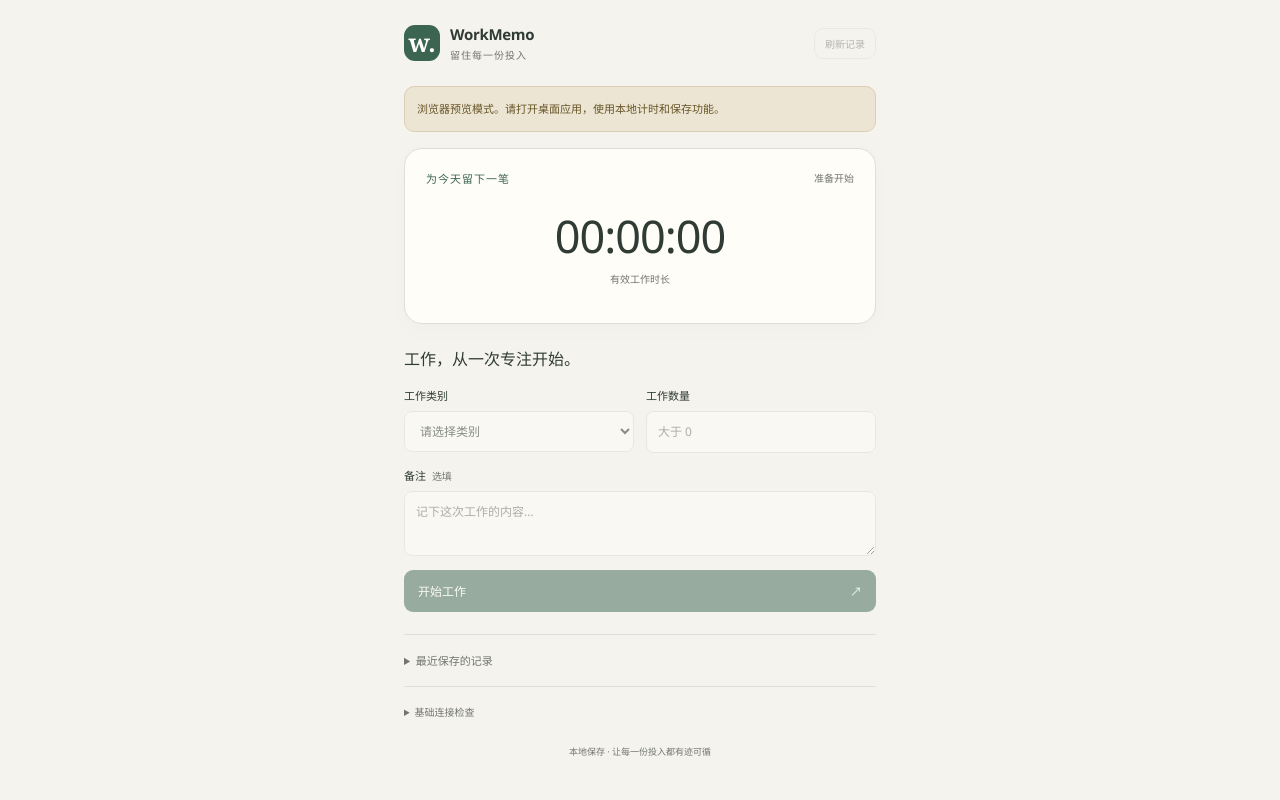
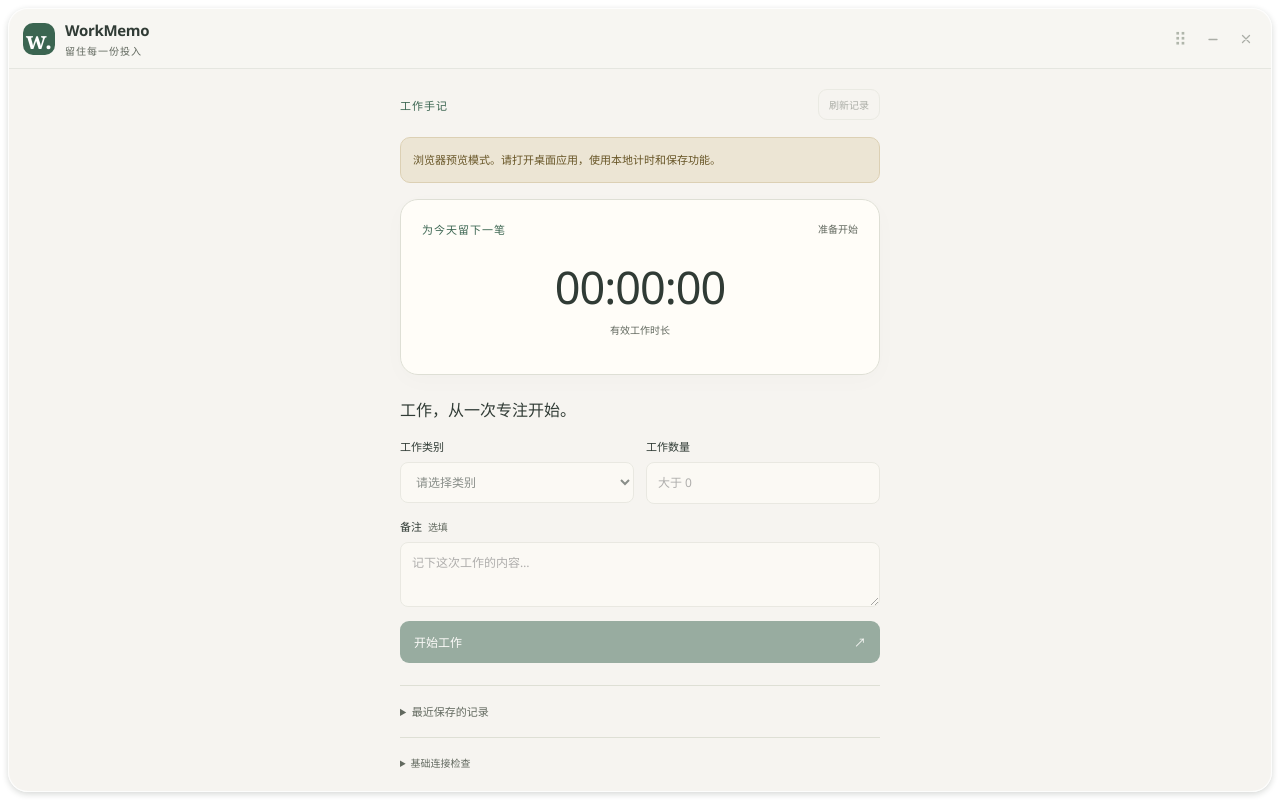
Before and after one commit to noharass/WorkMemo, a React (Vite) app: page / in a window 1280 px wide. Built offline with nearby package versions, Linux system fonts and the light colour scheme.

Commit message:
feat: add transparent frameless desktop window

```diff
--- a/index.html
+++ b/index.html
@@ -4,6 +4,7 @@
     <meta charset="UTF-8" />
     <meta name="viewport" content="width=device-width, initial-scale=1.0" />
     <title>WorkMemo</title>
+    <style>html, body, #root { margin: 0; background: transparent; }</style>
   </head>
 
   <body>
--- a/src/App.css
+++ b/src/App.css
@@ -1,25 +1,53 @@
 :root {
   font-family: "Segoe UI", "Microsoft YaHei UI", sans-serif;
   color: #303b35;
-  background: #f5f3ee;
+  background: transparent;
   font-synthesis: none;
   text-rendering: optimizeLegibility;
   -webkit-font-smoothing: antialiased;
-  --text-muted: #71766f;
+  --text-muted: #62695f;
   --accent: #3b6551;
   --line: #dedfd5;
-  --panel: #fffdf8;
+  --panel: rgb(255 253 248 / 94%);
   --error: #9b4034;
+  --window-background: rgb(245 243 238 / 88%);
+  --window-border: rgb(255 255 255 / 78%);
+  --window-radius: 20px;
 }
 * { box-sizing: border-box; }
-body { margin: 0; min-width: 320px; }
+html, body, #root { width: 100%; height: 100%; margin: 0; background: transparent; }
+body { overflow: hidden; }
 button, input, select, textarea { font: inherit; }
 button, input, select, textarea, summary { -webkit-tap-highlight-color: transparent; }
-.workspace { max-width: 520px; margin: 0 auto; padding: 24px; }
-.brand { display: flex; align-items: center; gap: 10px; margin-bottom: 24px; }
-.brand-mark { display: grid; place-items: center; width: 36px; height: 36px; border-radius: 11px; background: var(--accent); color: #fff; font: 600 25px Georgia, serif; padding-bottom: 5px; }
+.desktop-frame { position: relative; width: 100%; height: 100%; padding: 8px; }
+.app-shell { display: flex; flex-direction: column; width: 100%; height: 100%; overflow: hidden; border: 1px solid var(--window-border); border-radius: var(--window-radius); background: var(--window-background); box-shadow: 0 2px 6px rgb(25 39 30 / 18%); }
+.titlebar { display: flex; align-items: center; gap: 6px; flex-shrink: 0; min-height: 60px; padding: 8px 10px 8px 14px; border-bottom: 1px solid rgb(120 135 117 / 14%); background: rgb(255 255 255 / 15%); user-select: none; }
+.titlebar-drag { display: flex; flex: 1; align-items: center; gap: 10px; min-width: 0; min-height: 40px; cursor: grab; touch-action: none; }
+.titlebar-drag:active { cursor: grabbing; }
+.brand-mark { display: grid; place-items: center; width: 32px; height: 32px; flex-shrink: 0; border-radius: 10px; background: var(--accent); color: #fff; font: 600 24px Georgia, serif; padding-bottom: 5px; }
 .brand-name { display: block; font-size: 15px; font-weight: 650; letter-spacing: -.3px; }
 .brand-caption { display: block; margin-top: 3px; font-size: 10px; color: var(--text-muted); letter-spacing: 1px; }
+.drag-grip { margin-left: auto; color: rgb(88 105 85 / 45%); padding: 0 5px; font-size: 18px; }
+.window-controls { display: flex; flex-shrink: 0; gap: 3px; }
+.window-content { min-height: 0; flex: 1; overflow-y: auto; overflow-x: hidden; scrollbar-width: thin; scrollbar-color: rgb(95 112 91 / 36%) transparent; }
+.window-content::-webkit-scrollbar { width: 6px; }
+.window-content::-webkit-scrollbar-track { background: transparent; }
+.window-content::-webkit-scrollbar-thumb { border-radius: 6px; background: rgb(95 112 91 / 36%); }
+.workspace { max-width: 520px; margin: 0 auto; padding: 20px; }
+.workspace-toolbar { display: flex; align-items: center; gap: 10px; margin-bottom: 17px; }
+.window-error { flex-shrink: 0; margin: 8px 14px 0; padding: 8px 10px; max-height: 90px; overflow: auto; border-radius: 8px; background: #f6e7e2; color: var(--error); font-size: 11px; line-height: 1.7; overflow-wrap: anywhere; }
+.resize-handle { position: absolute; z-index: 10; touch-action: none; }
+.resize-North, .resize-South { left: 12px; right: 12px; height: 8px; cursor: ns-resize; }
+.resize-North { top: 0; }
+.resize-South { bottom: 0; }
+.resize-East, .resize-West { top: 12px; bottom: 12px; width: 8px; cursor: ew-resize; }
+.resize-East { right: 0; }
+.resize-West { left: 0; }
+.resize-NorthEast, .resize-NorthWest, .resize-SouthEast, .resize-SouthWest { width: 12px; height: 12px; }
+.resize-NorthEast { top: 0; right: 0; cursor: nesw-resize; }
+.resize-NorthWest { top: 0; left: 0; cursor: nwse-resize; }
+.resize-SouthEast { bottom: 0; right: 0; cursor: nwse-resize; }
+.resize-SouthWest { bottom: 0; left: 0; cursor: nesw-resize; }
 button { display: flex; justify-content: space-between; align-items: center; gap: 8px; width: 100%; padding: 11px 13px; background: var(--accent); color: #fff; border: 1px solid transparent; border-radius: 9px; font-size: 12px; cursor: pointer; transition: background .15s; }
 button:hover:not(:disabled) { background: #2c513e; }
 button:disabled { opacity: .5; cursor: not-allowed; }
@@ -28,6 +56,10 @@
 button.secondary:hover:not(:disabled) { background: #eeeee5; }
 button.text-button { width: auto; margin-left: auto; background: transparent; color: var(--text-muted); border-color: var(--line); padding: 7px 10px; font-size: 10px; }
 button.text-button:hover:not(:disabled) { background: var(--panel); }
+button.window-control { width: 30px; height: 30px; padding: 6px; justify-content: center; border-radius: 8px; background: transparent; color: var(--text-muted); }
+button.window-control:hover:not(:disabled) { background: rgb(70 90 65 / 10%); }
+button.window-close:hover:not(:disabled) { color: #fff; background: #a94f43; }
+.window-control svg { width: 16px; height: 16px; fill: none; stroke: currentColor; stroke-width: 1.3; stroke-linecap: round; }
 .timer-card { padding: 21px; border: 1px solid var(--line); border-radius: 18px; background: var(--panel); box-shadow: 0 6px 24px #303b3505; }
 .card-heading { display: flex; justify-content: space-between; align-items: center; gap: 10px; }
 .eyebrow { font-size: 11px; color: var(--accent); letter-spacing: 1px; }
@@ -72,5 +104,5 @@
 .record-heading span { font-variant-numeric: tabular-nums; color: var(--accent); }
 .record-remark { margin: 7px 0 0; font-size: 11px; }
 footer { margin-top: 22px; color: var(--text-muted); font-size: 9px; text-align: center; line-height: 1.8; }
-@media (max-width: 380px) { .workspace { padding: 20px; } .timer-card { padding: 17px; } }
+@media (max-width: 380px) { .workspace { padding: 17px; } .timer-card { padding: 17px; } .drag-grip { display: none; } }
 @media (prefers-reduced-motion: reduce) { button { transition: none; } }
--- a/src/App.tsx
+++ b/src/App.tsx
@@ -1,4 +1,5 @@
 import { ConnectionPanel } from "./ConnectionPanel";
+import { DesktopWindow } from "./DesktopWindow";
 import { WorkForm } from "./WorkForm";
 import { useWorkSession } from "./useWorkSession";
 import { formatDuration, formatTime } from "./types";
@@ -11,16 +12,13 @@
     || Boolean(session.connectionError) || !session.snapshot;
 
   return (
+    <DesktopWindow>
     <main className="workspace">
-      <header className="brand">
-        <span className="brand-mark" aria-hidden="true">w.</span>
-        <div>
-          <span className="brand-name">WorkMemo</span>
-          <span className="brand-caption">留住每一份投入</span>
-        </div>
+      <div className="workspace-toolbar">
+        <span className="eyebrow">工作手记</span>
         <button className="text-button" type="button" disabled={!session.native || session.busy}
           onClick={() => { void session.refresh(); }}>刷新记录</button>
-      </header>
+      </div>
 
       {!session.native && <p className="notice" role="status">浏览器预览模式。请打开桌面应用，使用本地计时和保存功能。</p>}
       {session.loading && <p className="hint" role="status">正在读取本地工作记录…</p>}
@@ -87,6 +85,7 @@
       <ConnectionPanel />
       <footer>本地保存 · 让每一份投入都有迹可循</footer>
     </main>
+    </DesktopWindow>
   );
 }
 
--- /dev/null
+++ b/src/DesktopWindow.tsx
@@ -0,0 +1,77 @@
+import { useState, type MouseEvent, type ReactNode } from "react";
+import { isTauri } from "@tauri-apps/api/core";
+import { getCurrentWindow } from "@tauri-apps/api/window";
+
+const DIRECTIONS = [
+  "North", "NorthEast", "East", "SouthEast", "South", "SouthWest", "West", "NorthWest",
+] as const;
+type ResizeDirection = (typeof DIRECTIONS)[number];
+
+/** Window controls stay outside the drag area; closing uses the save-on-close path. */
+export function DesktopWindow({ children }: { children: ReactNode }) {
+  const native = isTauri();
+  const [error, setError] = useState("");
+  const [busy, setBusy] = useState(false);
+
+  async function control(action: "minimize" | "close") {
+    if (!native || busy) return;
+    setBusy(true);
+    setError("");
+    try {
+      const window = getCurrentWindow();
+      if (action === "close") await window.close(); else await window.minimize();
+    } catch (cause: unknown) {
+      setError(`${action === "close" ? "无法关闭窗口" : "无法最小化窗口"}：${String(cause)}`);
+    } finally {
+      setBusy(false);
+    }
+  }
+
+  async function drag(event: MouseEvent, direction?: ResizeDirection) {
+    if (!native || event.button !== 0 || busy) return;
+    event.preventDefault();
+    setError("");
+    try {
+      const window = getCurrentWindow();
+      if (direction) await window.startResizeDragging(direction); else await window.startDragging();
+    } catch (cause: unknown) {
+      setError(`${direction ? "无法调整窗口大小" : "无法移动窗口"}：${String(cause)}`);
+    }
+  }
+
+  return (
+    <div className="desktop-frame">
+      <div className="app-shell">
+        <header className="titlebar">
+          <div className="titlebar-drag" title={native ? "按住这里移动窗口" : "请在桌面应用中移动窗口"}
+            onMouseDown={(event) => { void drag(event); }}>
+            <span className="brand-mark" aria-hidden="true">w.</span>
+            <div>
+              <span className="brand-name">WorkMemo</span>
+              <span className="brand-caption">留住每一份投入</span>
+            </div>
+            <span className="drag-grip" aria-hidden="true">⠿</span>
+          </div>
+          <div className="window-controls" aria-label="窗口操作">
+            <button type="button" className="window-control" aria-label="最小化窗口"
+              title={native ? "最小化" : "仅桌面应用可用"} disabled={!native || busy}
+              onClick={() => { void control("minimize"); }}>
+              <svg viewBox="0 0 16 16" aria-hidden="true"><path d="M4 8.5h8" /></svg>
+            </button>
+            <button type="button" className="window-control window-close" aria-label="保存并关闭窗口"
+              title={native ? "保存并关闭" : "仅桌面应用可用"} disabled={!native || busy}
+              onClick={() => { void control("close"); }}>
+              <svg viewBox="0 0 16 16" aria-hidden="true"><path d="m4.5 4.5 7 7m0-7-7 7" /></svg>
+            </button>
+          </div>
+        </header>
+        {error && <div className="window-error" role="alert">{error}</div>}
+        <div className="window-content">{children}</div>
+      </div>
+      {native && DIRECTIONS.map((direction) => (
+        <div key={direction} className={`resize-handle resize-${direction}`} aria-hidden="true"
+          onMouseDown={(event) => { void drag(event, direction); }} />
+      ))}
+    </div>
+  );
+}
```
Also changed, not shown: src-tauri/capabilities/default.json (+9 -2 lines), src-tauri/tauri.conf.json (+9 -1 lines), 5 other files (tests, documents, lock files or other folders).
